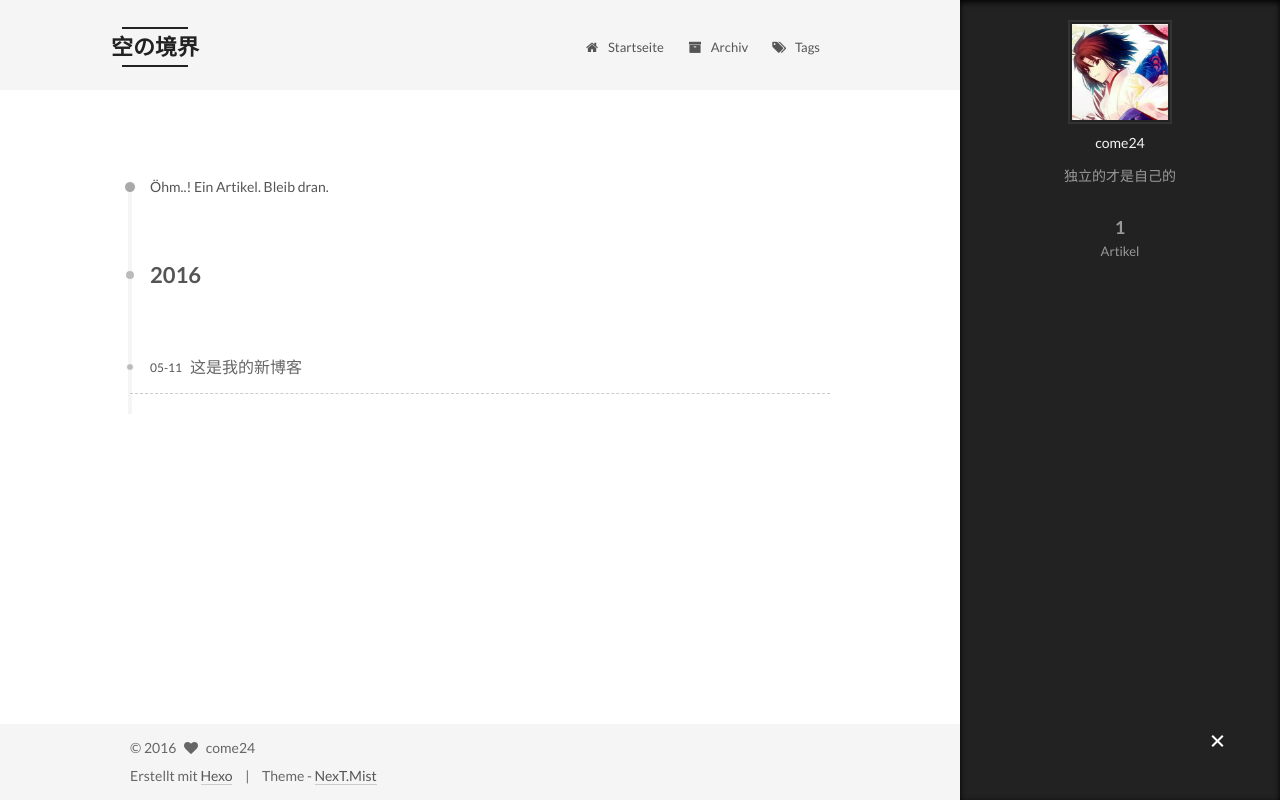
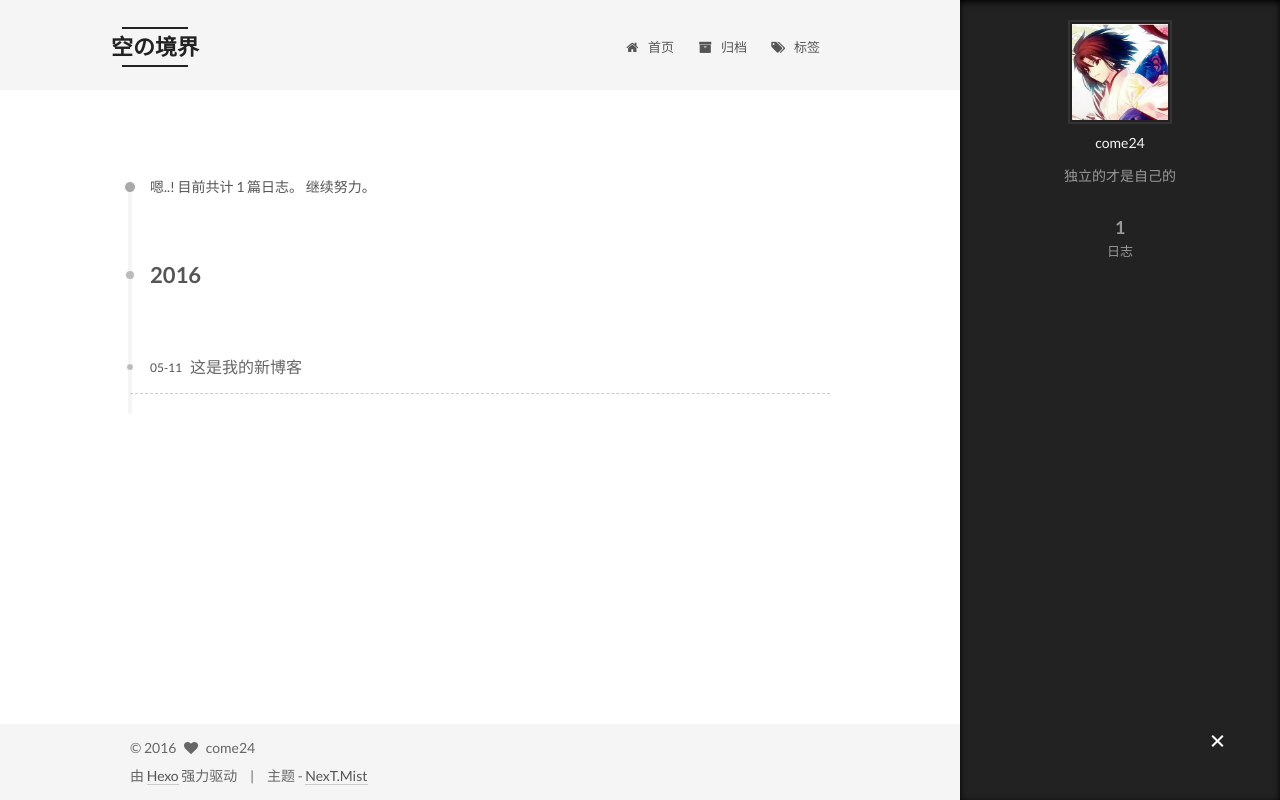
Before and after one commit to jingjieshi24/jingjieshi24.github.io, a plain HTML site: page archives/index.html in a window 1280 px wide. Both pictures are taken after a click on the element 1217 px from the left and 742 px from the top of the page. Drawn offline with Linux system fonts and the light colour scheme.

Commit message:
Site updated: 2016-05-11 11:05:56

```diff
--- a/archives/index.html
+++ b/archives/index.html
@@ -105,15 +105,15 @@
     motion: true,
     duoshuo: {
       userId: 0,
-      author: 'Author'
+      author: '博主'
     }
   };
 </script>
 
-  <title> Archiv | 空の境界 </title>
+  <title> 归档 | 空の境界 </title>
 </head>
 
-<body itemscope itemtype="http://schema.org/WebPage" lang="zh-CN">
+<body itemscope itemtype="http://schema.org/WebPage" lang="zh-Hans">
 
 
 
@@ -168,7 +168,7 @@
 
               <i class="menu-item-icon fa fa-fw fa-home"></i> <br />
 
-            Startseite
+            首页
           </a>
         </li>
 
@@ -178,7 +178,7 @@
 
               <i class="menu-item-icon fa fa-fw fa-archive"></i> <br />
 
-            Archiv
+            归档
           </a>
         </li>
 
@@ -188,7 +188,7 @@
 
               <i class="menu-item-icon fa fa-fw fa-tags"></i> <br />
 
-            Tags
+            标签
           </a>
         </li>
 
@@ -218,7 +218,7 @@
 
 
 
-      Öhm..! Ein Artikel. Bleib dran.
+      嗯..! 目前共计 1 篇日志。 继续努力。
     </span>
 
 
@@ -308,7 +308,7 @@
           <div class="site-state-item site-state-posts">
             <a href="/archives">
               <span class="site-state-item-count">1</span>
-              <span class="site-state-item-name">Artikel</span>
+              <span class="site-state-item-name">日志</span>
             </a>
           </div>
 
@@ -355,11 +355,11 @@
 </div>
 
 <div class="powered-by">
-  Erstellt mit  <a class="theme-link" href="http://hexo.io">Hexo</a>
+  由 <a class="theme-link" href="http://hexo.io">Hexo</a> 强力驱动
 </div>
 
 <div class="theme-info">
-  Theme -
+  主题 -
   <a class="theme-link" href="https://github.com/iissnan/hexo-theme-next">
     NexT.Mist
   </a>
--- a/css/main.css
+++ b/css/main.css
@@ -1548,7 +1548,7 @@ pre .javascript .function {
   width: 4px;
   height: 4px;
   border-radius: 50%;
-  background: #5d2d42;
+  background: #ba4b28;
 }
 .links-of-blogroll {
   font-size: 13px;
```
Also changed, not shown: 2016/05/11/这是我的新博客/index.html (+12 -12 lines), archives/2016/05/index.html (+10 -10 lines), archives/2016/index.html (+10 -10 lines), index.html (+9 -9 lines).
